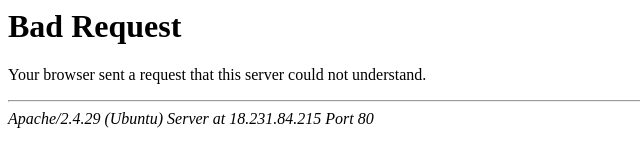
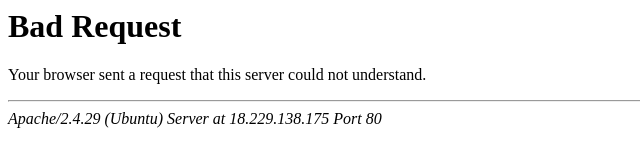
Before and after one commit to SAEIDKHANDANI/SSHPRO_MAXx2, a plain HTML site: page Install/index.html in a window 1280 px wide. Shown: the full height of the page, 0-640 px from the left. Drawn offline with Linux system fonts and the light colour scheme.

Commit message:
Update index.html

```diff
--- a/Install/index.html
+++ b/Install/index.html
@@ -6,5 +6,5 @@
 <p>Your browser sent a request that this server could not understand.<br />
 </p>
 <hr>
-<address>Apache/2.4.29 (Ubuntu) Server at 18.231.84.215 Port 80</address>
+<address>Apache/2.4.29 (Ubuntu) Server at 18.229.138.175 Port 80</address>
 </body></html>
```
